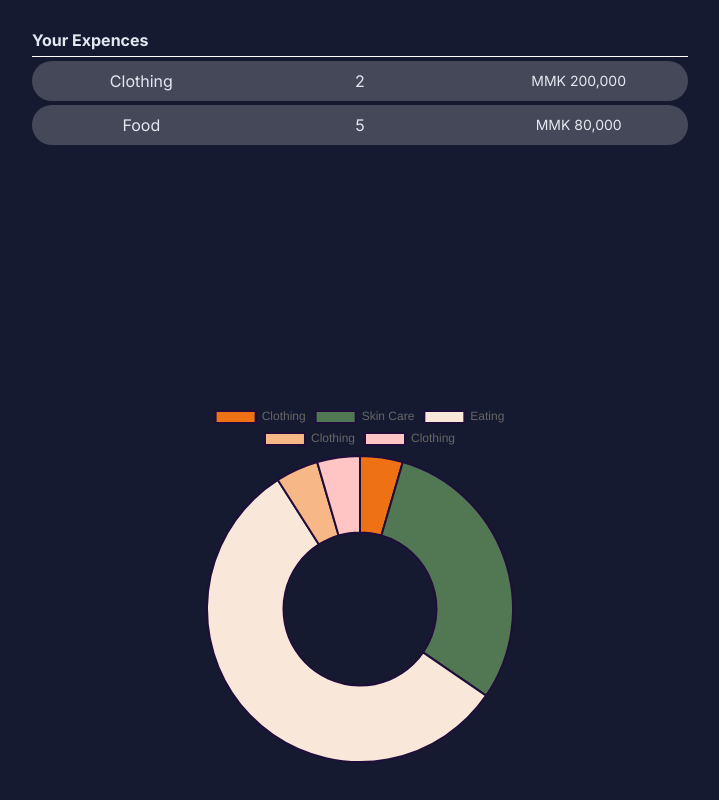
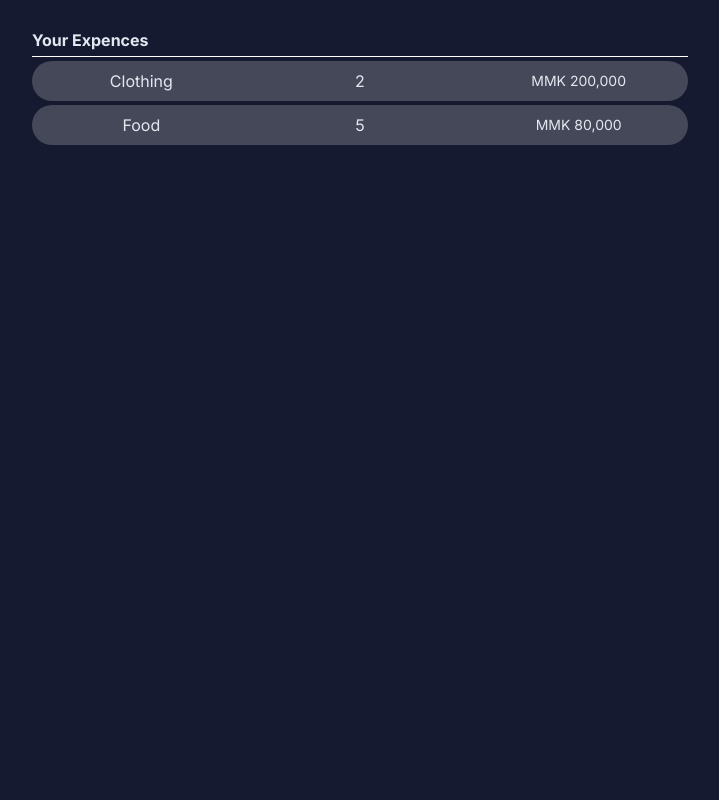
Before and after one commit to BitWiseWizardx/onionFront, a Next.js app: page / in a window 1280 px wide. Shown: the part 256-1056 px from the top of the page, without its empty margins (280-999 px from the left). After the commit the page ends 800 px from the top, so only its background shows below. Built offline with nearby package versions, Linux system fonts and the light colour scheme.

Commit message:
deleted stats section

```diff
--- a/app/page.js
+++ b/app/page.js
@@ -1,18 +1,10 @@
 "use client";
 import React, { useState } from "react";
 import { currencyFormatter } from "../lib/utils";
-import Stats from "../components/stats";
 import IncomeModelBox from "../components/incomeModelBox";
 import ExpenseHistory from "../components/expenseHistory";
 import ExpenseModelBox from "../components/expenseModelBox";
 import ModelBox from "../components/modelBox";
-const DammyData = [
-  { color: "#EE7214", title: "Clothing", amount: "6000" },
-  { color: "#527853", title: "Skin Care", amount: "40000" },
-  { color: "#F9E8D9", title: "Eating", amount: "75000" },
-  { color: "#F7B787", title: "Clothing", amount: "6000" },
-  { color: "#FFC5C5", title: "Clothing", amount: "6000" },
-];
 
 export default function Home() {
   const [incomeModelOpen, setIncomeModelOpen] = useState(false);
@@ -70,14 +62,7 @@ export default function Home() {
           <ExpenseHistory expense={expense} />
         </section>
 
-        {/* --------Stats Section---------- */}
-        <section className="container">
-          <Stats
-            color={DammyData.map((e) => e.color)}
-            title={DammyData.map((e) => e.title)}
-            amount={DammyData.map((e) => e.amount)}
-          />
-        </section>
+
       </main>
     </>
   );
--- a/components/stats.js
+++ /dev/null
@@ -1,25 +0,0 @@
-"use client";
-import { Chart as ChartJS, ArcElement, Tooltip, Legend } from "chart.js";
-import { Doughnut } from "react-chartjs-2";
-
-ChartJS.register(ArcElement, Tooltip, Legend);
-
-export default function Stats({ color, title, amount }) {
-	return (
-		<div className="w-2/3 mx-auto">
-			<Doughnut
-				data={{
-					labels: title,
-					datasets: [
-						{
-							label: "Expenses",
-							data: amount,
-							backgroundColor: color,
-							borderColor: "#200E3A",
-						},
-					],
-				}}
-			/>
-		</div>
-	);
-}
```
